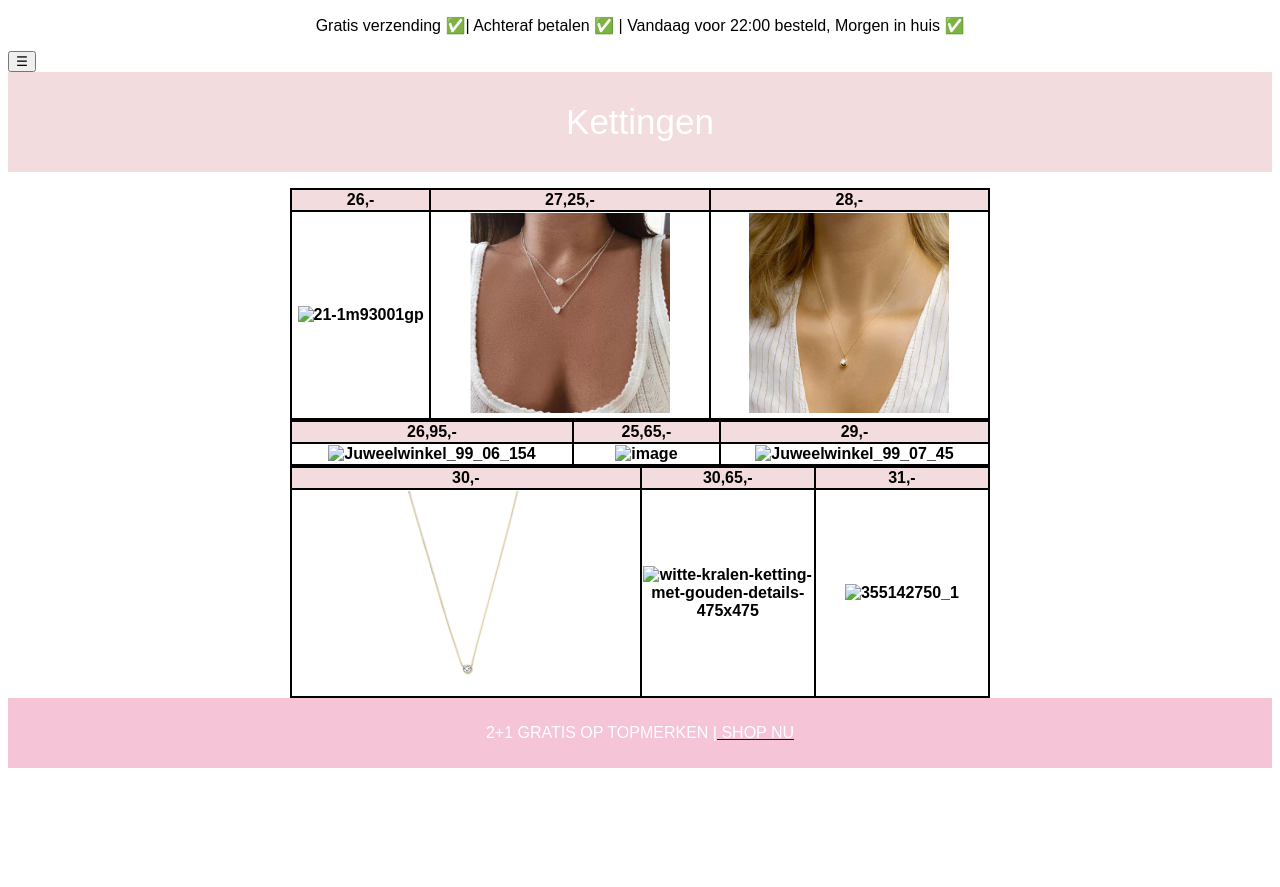
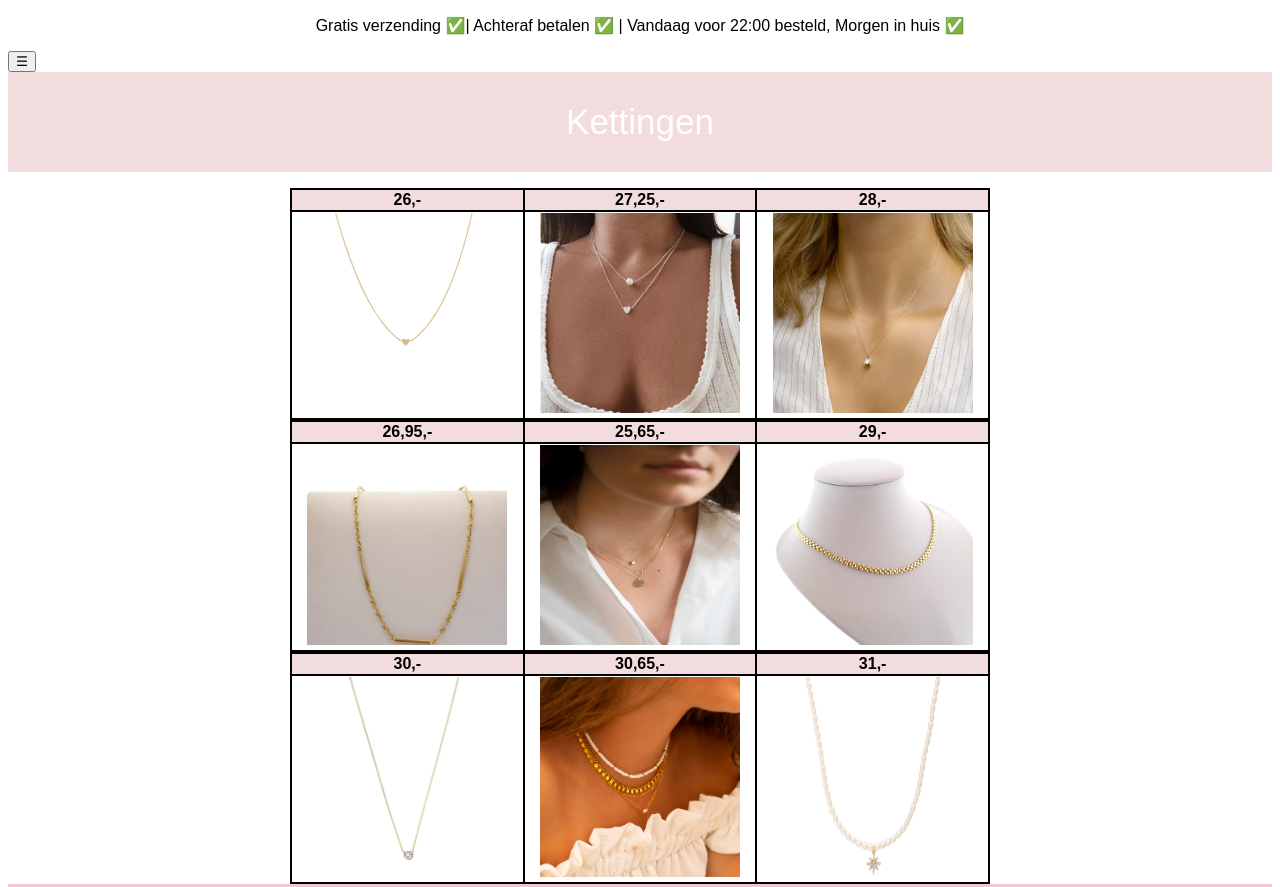
Before and after one commit to 7570-Julie/7570-julie.github.io, a plain HTML site: page Nieuw_ketting.html in a window 1280 px wide. Shown: the top 887 px of the page. Before the commit the page ends 800 px from the top, so only its background shows below. Drawn offline with Linux system fonts and the light colour scheme; files whose address does not match are found by name.

Commit message:
Update Nieuw_ketting.html

```diff
--- a/Nieuw_ketting.html
+++ b/Nieuw_ketting.html
@@ -72,13 +72,13 @@ function w3_close() {
     </tr>
     <tr bgcolor="white" align="center">
      <th>
-     <img src="weg/21-1m93001gp.jpg" width="200" height="200" alt="21-1m93001gp" />
+     <img src="21-1m93001gp.jpg" width="200" height="200" alt="21-1m93001gp" />
      </th>
      <th>
-<img src="weg/550x550%20(4).jpg" width="200" height="200" alt="550x550 (4)" />
+<img src="550x550%20(4).jpg" width="200" height="200" alt="550x550 (4)" />
      </th>
      <th>
-      <img src="weg/Blog%20-%20Dames%20Kettingen3%20Afb8.jpg" width="200" height="200" alt="Blog - Dames Kettingen3 Afb8" />
+      <img src="Blog%20-%20Dames%20Kettingen3%20Afb8.jpg" width="200" height="200" alt="Blog - Dames Kettingen3 Afb8" />
      </th>
 
      <table bgcolor="black" width="700">
@@ -90,13 +90,13 @@ function w3_close() {
       </tr>
       <tr bgcolor="white" align="center">
        <th>
-        <img src="weg/Juweelwinkel_99_06_154.jpg" width="200" height="200" alt="Juweelwinkel_99_06_154" />
+        <img src="Juweelwinkel_99_06_154.jpg" width="200" height="200" alt="Juweelwinkel_99_06_154" />
        </th>
        <th>
-        <img src="weg/image.jpg" width="200" height="200" alt="image" />
+        <img src="image.jpg" width="200" height="200" alt="image" />
        </th>
        <th>
-       <img src="weg/Juweelwinkel_99_07_45.jpg" width="200" height="200" alt="Juweelwinkel_99_07_45" />
+       <img src="Juweelwinkel_99_07_45.jpg" width="200" height="200" alt="Juweelwinkel_99_07_45" />
        </th>
 
        <table bgcolor="black" width="700">
@@ -109,13 +109,13 @@ function w3_close() {
 </tr>
     <tr bgcolor="white" align="center">
      <th>
-  <img src="weg/vh340010_mar%20(1).jpg" width="200" height="200" alt="vh340010_mar (1)" />
+  <img src="vh340010_mar%20(1).jpg" width="200" height="200" alt="vh340010_mar (1)" />
      </th>
      <th>
-      <img src="weg/witte-kralen-ketting-met-gouden-details-475x475.jpg" width="200" height="200" alt="witte-kralen-ketting-met-gouden-details-475x475" />
+      <img src="witte-kralen-ketting-met-gouden-details-475x475.jpg" width="200" height="200" alt="witte-kralen-ketting-met-gouden-details-475x475" />
      </th>
      <th>
-     <img src="weg/355142750_1.jpg" width="200" height="200" alt="355142750_1" />
+     <img src="355142750_1.jpg" width="200" height="200" alt="355142750_1" />
      </th>
        </TABLE>
 
```
